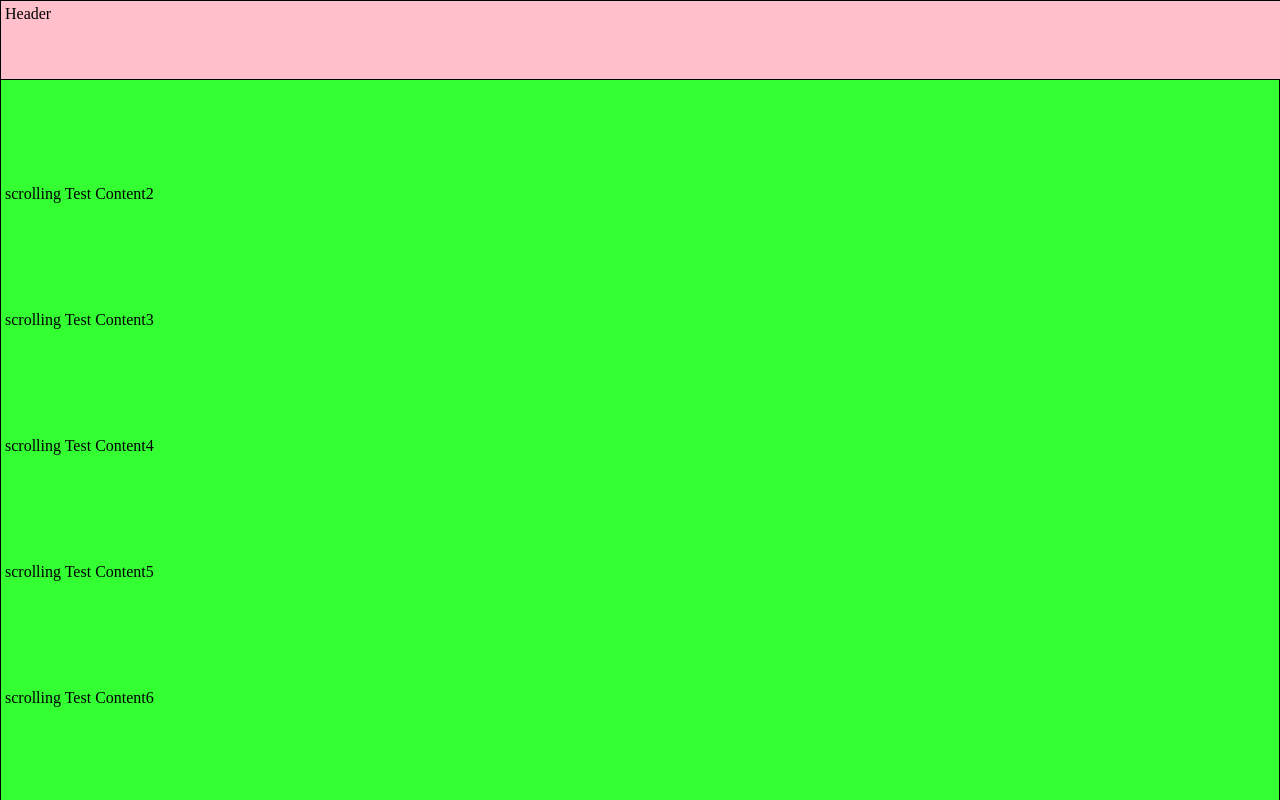
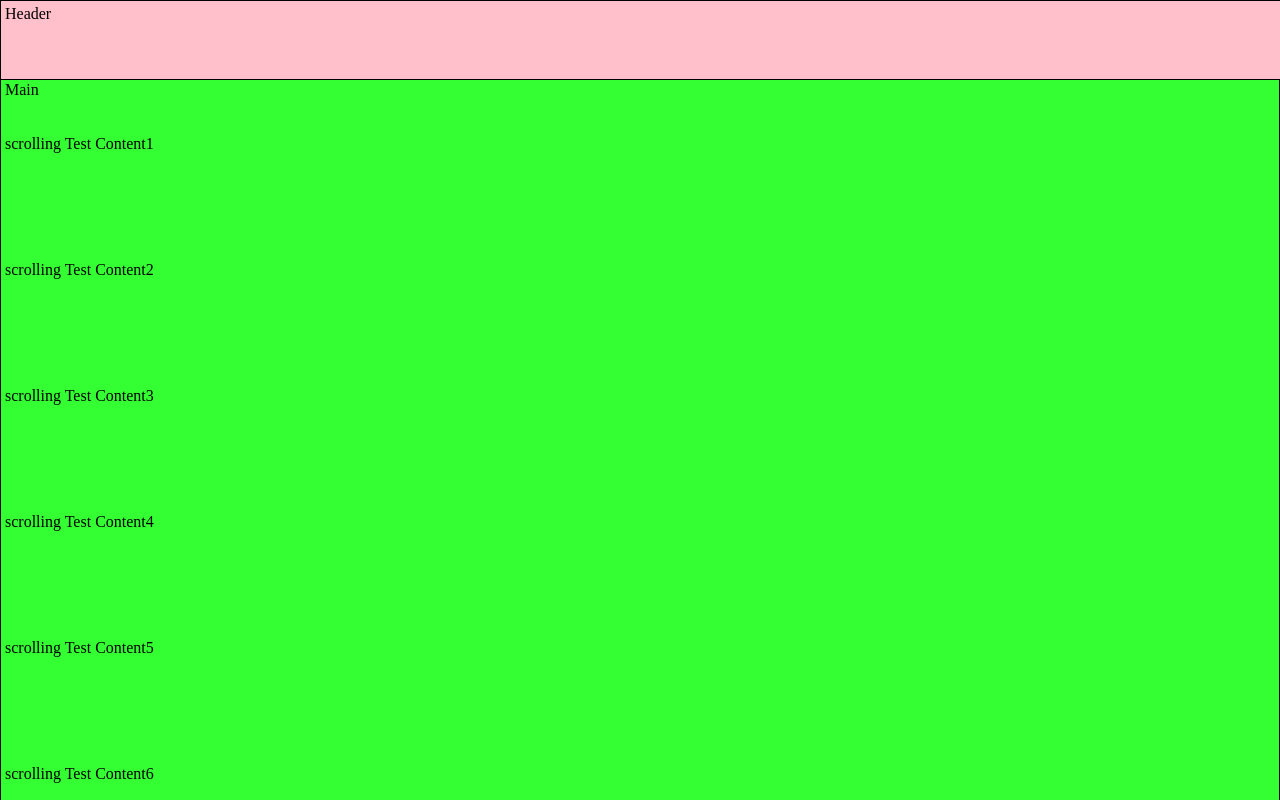
Before and after one commit to kumaran-is/flex-standard-layout, an Angular app: page / in a window 1280 px wide. Shown: the top 800 px of the page. Built offline with nearby package versions, Linux system fonts and the light colour scheme.

Commit message:
initial check-in

```diff
--- a/src/app/app.component.html
+++ b/src/app/app.component.html
@@ -1,7 +1,7 @@
 <div class="container" >
   <header role="heading" >Header</header>
     <main role="main" >
-      Article
+      Main
       <br><br><br>scrolling Test Content1<br><br><br><br>
       <br><br><br>scrolling Test Content2<br><br><br><br>
       <br><br><br>scrolling Test Content3<br><br><br><br>
--- a/src/app/app.component.scss
+++ b/src/app/app.component.scss
@@ -36,11 +36,15 @@ main {
   display:flex;
   flex-direction: row;
   flex: 1 0 auto;
+  border: 1px solid black;
   padding-top: 80px;
+  padding-left:0.25em;
+  padding-right:0.25em;
+  padding-bottom:0.25em;
 }
 
 /* some basic styles. nothing to do with flexbox */
-header, footer, main {
+header, footer {
   border: 1px solid black;
   padding: 0.25em;
 }
```
